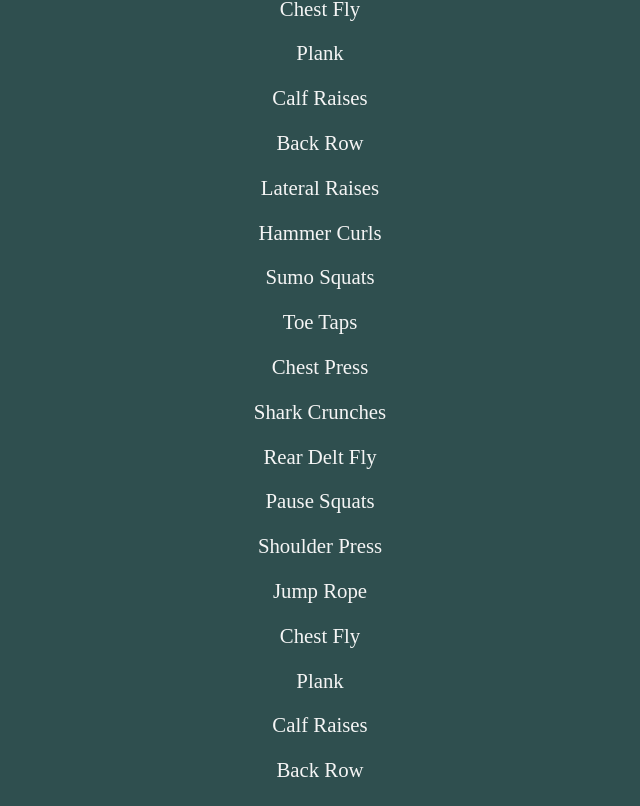
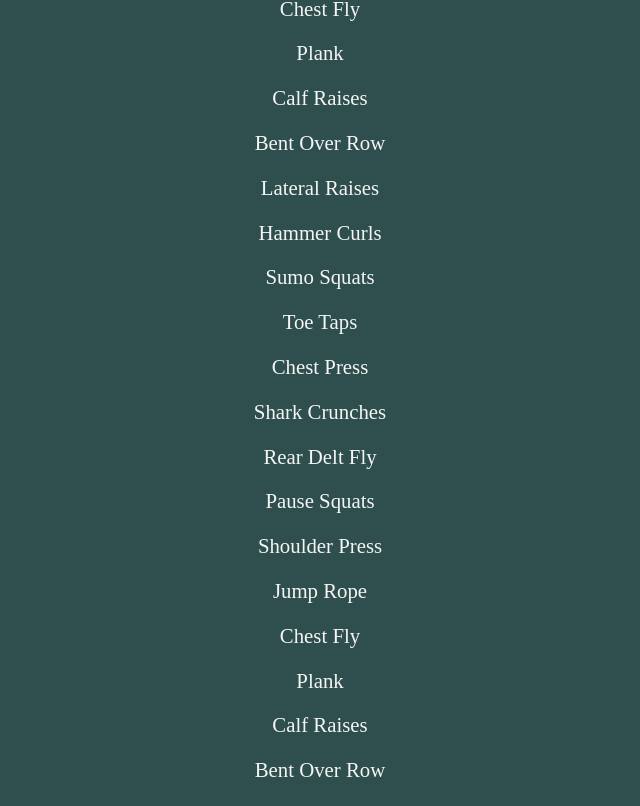
Before and after one commit to KMeyer13/WorkOutApp-UpdatedTimer, a React (Vite) app: page /workout in a window 1280 px wide. Shown: the part 894-1700 px from the top of the page, without its empty margins (320-960 px from the left). Built offline with nearby package versions, Linux system fonts and the light colour scheme.

Commit message:
Working on screen wake lock

```diff
--- a/src/App.jsx
+++ b/src/App.jsx
@@ -20,7 +20,7 @@ const App = () => {
     "Chest Fly",
     "Plank",
     "Calf Raises",
-    "Back Row",
+    "Bent Over Row",
     "Lateral Raises",
     "Hammer Curls",
     "Sumo Squats",
@@ -34,7 +34,7 @@ const App = () => {
     "Chest Fly",
     "Plank",
     "Calf Raises",
-    "Back Row",
+    "Bent Over Row",
     "Lateral Raises",
     "Hammer Curls",
     "Sumo Squats",
--- a/src/components/Timer.jsx
+++ b/src/components/Timer.jsx
@@ -63,6 +63,29 @@ const Timer = () => {
   function playStart() {
     start.play();
   }
+
+  const requestWakeLock = async () => {
+    if ("wakeLock" in navigator) {
+      try {
+        wakeLock = await navigator.wakeLock.request("screen");
+        console.log("Screen Wake Lock is active");
+
+        wakeLock.addEventListener("release", () => {
+          console.log("Screen Wake Lock was released");
+        });
+
+        document.addEventListener("visibilitychange", async () => {
+          if (wakeLock !== null && document.visibilityState === "visible") {
+            wakeLock = await navigator.wakeLock.request("screen");
+          }
+        });
+      } catch (err) {
+        console.error(`${err.name}, ${err.message}`);
+      }
+    } else {
+      console.log("Screen Wake Lock API not supported.");
+    }
+  };
 
   useEffect(() => {
     initTimer();
@@ -138,6 +161,7 @@ const Timer = () => {
           <PlayButton
             onClick={() => {
               playStart();
+              requestWakeLock();
               setTimeout(() => {
                 setIsPaused(false);
                 isPausedRef.current = false;
```
Also changed, not shown: 1 other file (tests, documents, lock files or other folders).
